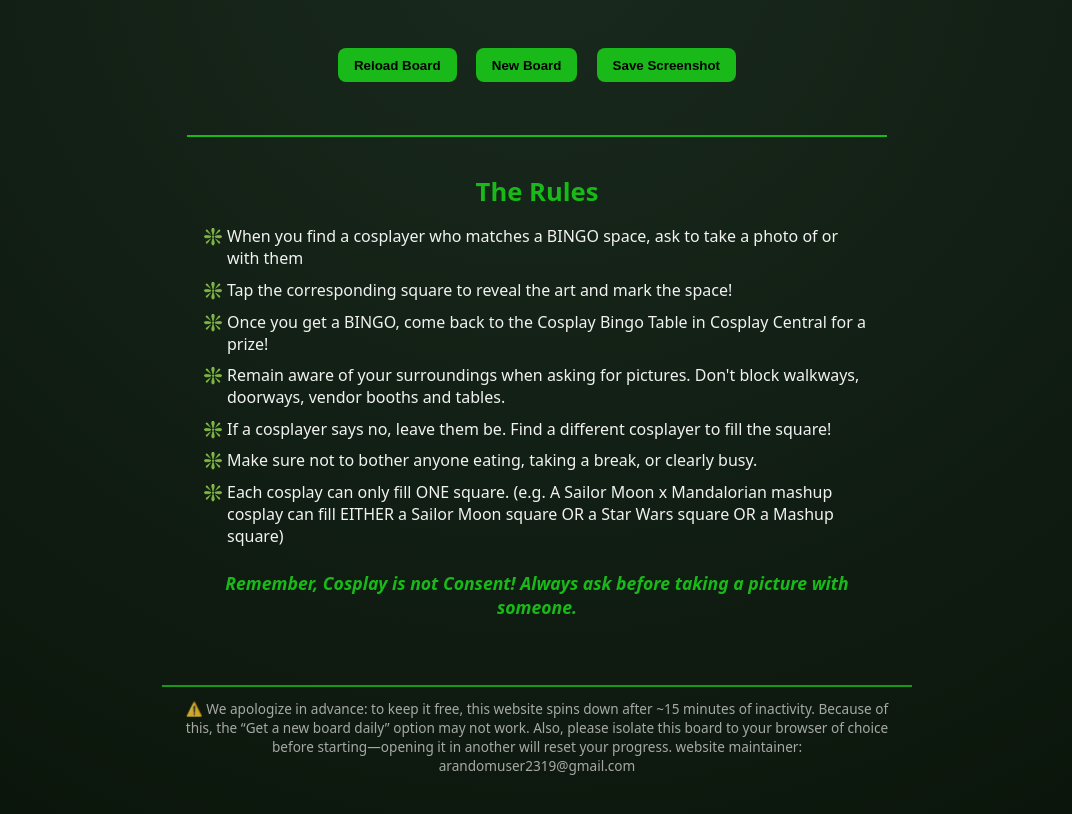
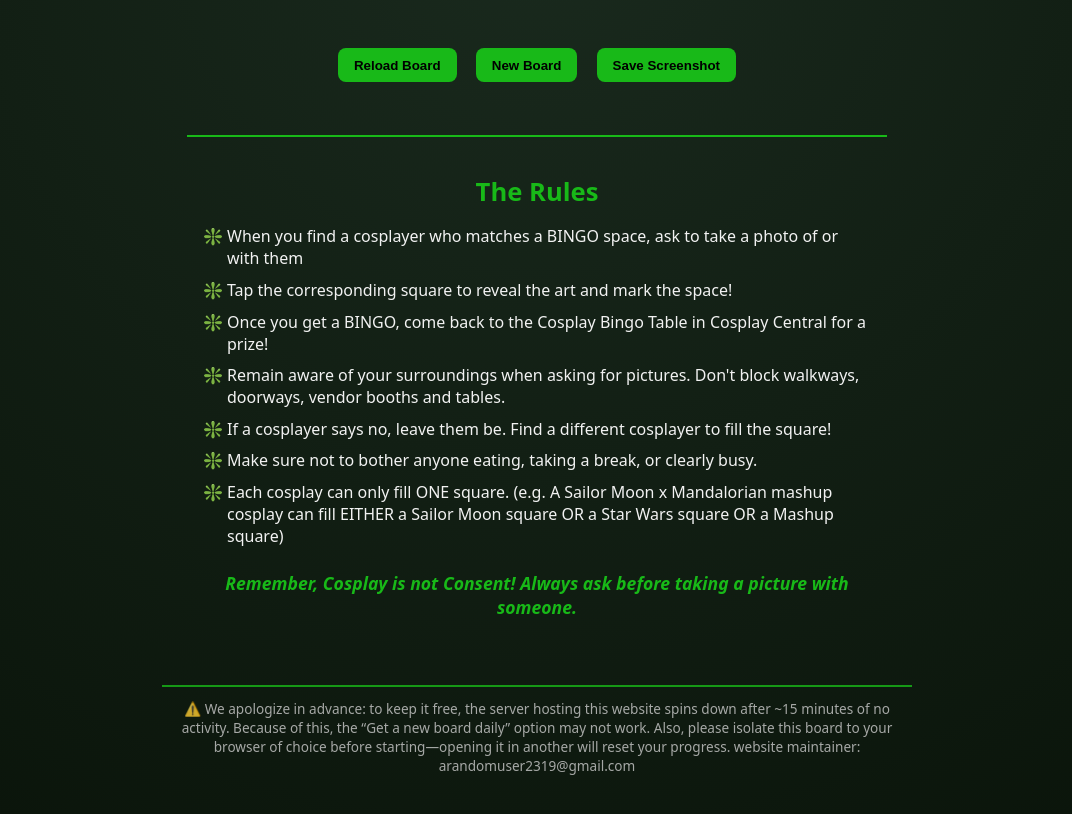
Before and after one commit to tritekdaniel/comicon-bingo, a website: page public/index.html in a window 1280 px wide. Shown: the part 90-904 px from the top of the page, without its empty margins (103-1175 px from the left). Drawn offline with Linux system fonts and the light colour scheme; no server answers.

Commit message:
am I done

```diff
--- a/public/index.html
+++ b/public/index.html
@@ -101,7 +101,7 @@
 
     <footer id="notice">
     <p>
-      ⚠️ We apologize in advance: to keep it free, this website spins down after ~15 minutes of inactivity.
+      ⚠️ We apologize in advance: to keep it free, the server hosting this website spins down after ~15 minutes of no activity.
       Because of this, the “Get a new board daily” option may not work.
       Also, please isolate this board to your browser of choice before starting—opening it in another will reset your progress.
       website maintainer: arandomuser2319@gmail.com
```
